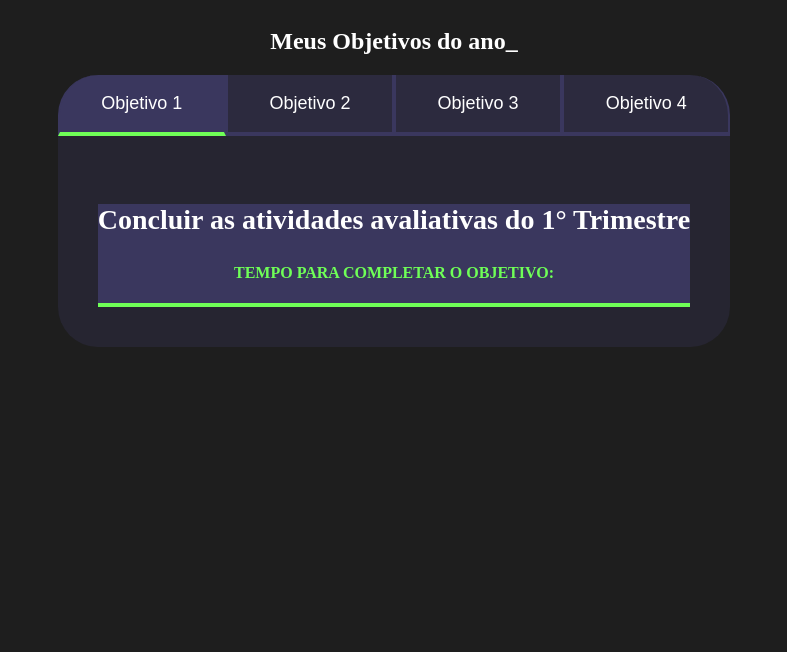
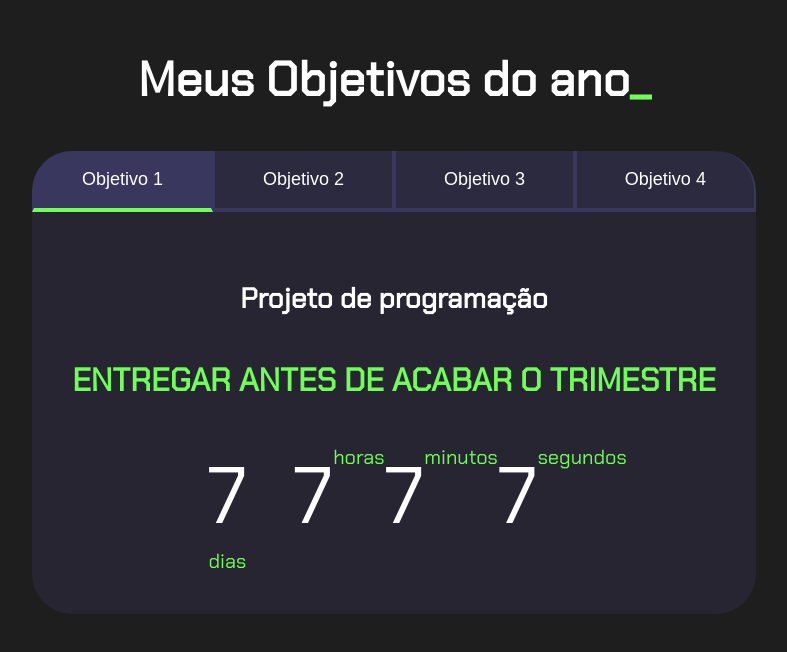
Before and after one commit to nicolimika/terceiro-repositorio, a plain HTML site: page index.html in a window 1280 px wide. Shown: the whole page, without its empty margins (246-1033 px from the left). Drawn offline with Linux system fonts and the light colour scheme.

Commit message:
aula 6 - finalizada - 11/04

```diff
--- a/index.html
+++ b/index.html
@@ -9,7 +9,7 @@
 <body>
 
     <section class="conteudo-principal">
-    <h2 class=”titulo-principal”>Meus Objetivos do ano<span>_<span></h2>
+    <h2 class="titulo-principal">Meus Objetivos do ano<span>_<span></h2>
 
     <div class="conteudo">
         <div class="botoes">
@@ -21,9 +21,24 @@
 
         <div class="abas-textos">
             <div class="aba-conteudo ativo">
-                <h3 class="aba-conteudo-titulo-principal"> Concluir as atividades avaliativas do 1° Trimestre </h3>
-                <h4 class="aba-conteudo-titulo-secundario"> Tempo para completar o objetivo: </h4>
-                <div class="contador"></div>
+                <h3 class="aba-conteudo-titulo-principal"> Projeto de programação </h3>
+                <h4 class="aba-conteudo-titulo-secundario"> Entregar antes de acabar o trimestre </h4>
+                <div class="contador">
+                    <div class=" contador-digito">
+                        <p class="contador-digito-numero"> 7 </p>
+                        <p class="contador-digito-texto"> dias </p>
+                    </div>
+                    <div class="contador digito">
+                        <p class="contador-digito-numero"> 7 </p>
+                        <p class="contador-digito-texto"> horas </p>
+                    </div>
+                    <div class="contador digito">
+                        <p class="contador-digito-numero"> 7 </p>
+                        <p class="contador-digito-texto"> minutos </p>
+                    </div>
+                    <div class="contador digito">
+                        <p class="contador-digito-numero"> 7 </p>
+                        <p class="contador-digito-texto"> segundos </p>
             </div>
             <div class="aba-conteudo">
                 <h3 class="aba-conteudo-titulo-principal"> Aqui vai o título principal </h3>
--- a/main.js
+++ b/main.js
@@ -14,11 +14,14 @@ for (let i=0; i < botoes.length; i++){
 }
 
 
+
 const contadores = document.querySelectorAll(".contador");
-const tempoObjetivo1 = new Date("2024-05-10T23:59:59");
+const tempoObjetivo1 = new Date("2024-04-30T23:59:59");
+const tempoObjetivo2 = new Date("2024-05-10T23:59:59");
+const tempoObjetivo3 = new Date("2024-06-15T23:59:59");
+const tempoObjetivo4 = new Date("2024-12-12T23:59:59");
 
-
-const contadores[0].textContent = calculaTempo(tempoObjetivo1) ;
+const tempos = [tempoObjetivo1, tempoObjetivo2, tempoObjetivo3, tempoObjetivo4];
 
 function calculaTempo(tempoObjetivo1){
     let tempoAtual = new Date ();
--- a/style.css
+++ b/style.css
@@ -12,6 +12,7 @@
 body {
     background-color: var(--cor-de-fundo);
     color: var(--branco);
+    font-family: "Chakra Petch", sans-serif;
 }
 
 .conteudo-principal {
@@ -24,20 +25,21 @@ body {
     margin: 0 auto;
 }
 
-.titulo-principal {
+.conteudo-principal {
     text-align: left;
     width: 100%;
     font-size: 32px;
 }
 
-.titulo-principal span {
+.conteudo-principal span {
     color: var(--verde);
 }
 
 .botao {
     font-family: "Crakra Petch", sans-serif;
     background-color: var(--botao-inativo);
-    color: var(--branco); display: flex;
+    color: var(--branco);
+    display: flex;
     justify-content: center;
     padding: 1em;
     font-size: 18px;
@@ -49,11 +51,15 @@ body {
     border-top: none;
 }
 
+.botao: :first-child{
+    border-radius: 40px 40px 0 0;
+}
+
 .botoes {
     display: block;
 }
 
-.ativo {
+.botao.ativo {
     background-color: var(--botao-ativo);
     border-bottom: 4px solid var(--verde);
 }
@@ -62,11 +68,6 @@ body {
     background-color: var(--texto-fundo);
     padding: 40px;
     border-radius: 0 0 40px 40px;
-}
-
-.botao.ativo {
-    background-color: var(--botao-ativo);
-    border-bottom: 4px solid var(--verde);
 }
 
 .aba-conteudo-titulo-principal {
@@ -88,6 +89,28 @@ body {
     display: none;
 }
 
+.contador{
+    display: flex;
+    justify-content: center;
+    flex-wrap: wrap;
+}
+
+.contador-digito{
+    padding: 0 16px;
+    text-align: center;
+    min-width: 100px;
+}
+
+.contador-digito-numero{
+    font-size: 80px;
+    margin: 0;
+}
+.contador-digito-texto{
+    color: var(--verde);
+    font-size: 20px;
+    margin: 0;
+}
+
 
 @media screen and (min-width: 768px) {
     .botoes {
```
